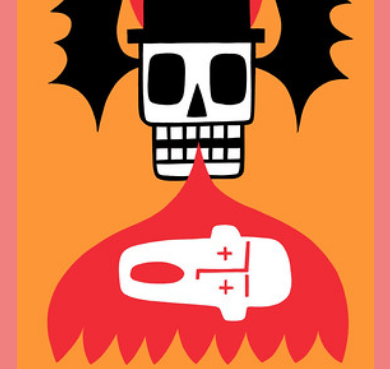
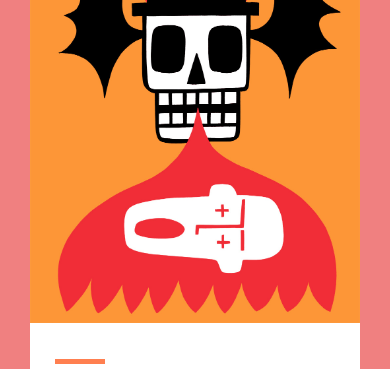
Before and after one commit to monkeytaurus/Preview-Card-, a plain HTML site: page index.html in a window 390 px wide. Shown: the top 369 px of the page. Drawn offline with nearby package versions, Linux system fonts and the light colour scheme.

Commit message:
Fixed Image sizing by making height and width to 100%. Project is final. Note: Screen Sizing needs a little work.

```diff
--- a/index.html
+++ b/index.html
@@ -15,7 +15,7 @@
 
         <div class="card">
             <div class="imag">
-                <img src="/Images/29729221612_819ae9230f_w.jpg" alt="">
+                <img src="/Images/Skull.jpg" alt="">
             </div>
 
 
--- a/styles.css
+++ b/styles.css
@@ -74,8 +74,8 @@
 
 .imag img{
     vertical-align: middle;
-    height: 510px;
-    /* width: 100%;  */
+    height: 506px;
+
 }
 
 
@@ -116,25 +116,19 @@
 
 
 
+@media screen and (max-width: 924px) {
 
-/* min-width:  768px browser's viewport width equal or wider than 768px (768>=)*/
-
-
-
-@media screen and (max-width: 926px) {
-    .container{
-        /* flex-direction: column;  */
+    .imag img {
+        height: 410px;
+        width: 100%;
+        height: 100%;
     }
-
 
     .card{
         flex-direction: column;
         width: 100%;
+        max-width: 550px;
     }
-
-
-
-
 
 
     .text-content{
```
Also changed, not shown: Images/29729221612_819ae9230f_w.jpg (deleted), Images/Skull.jpg (added).
